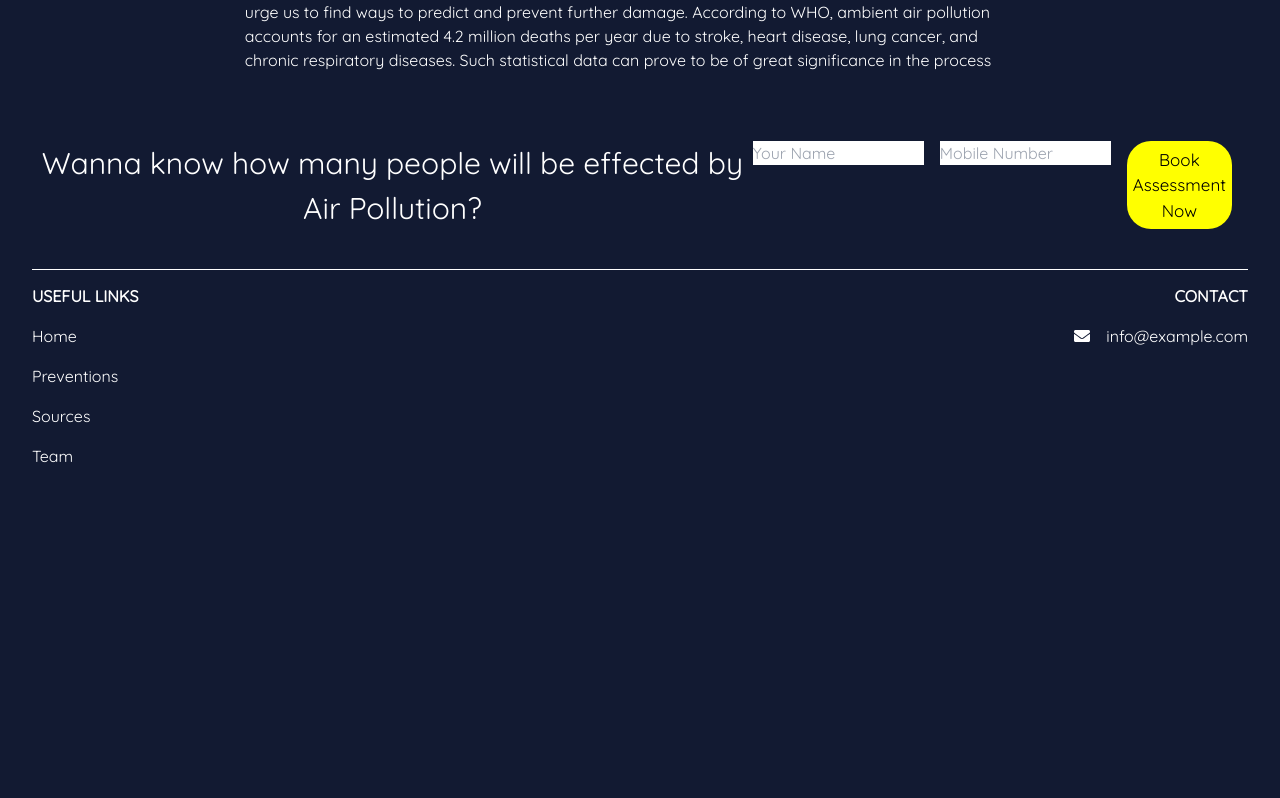
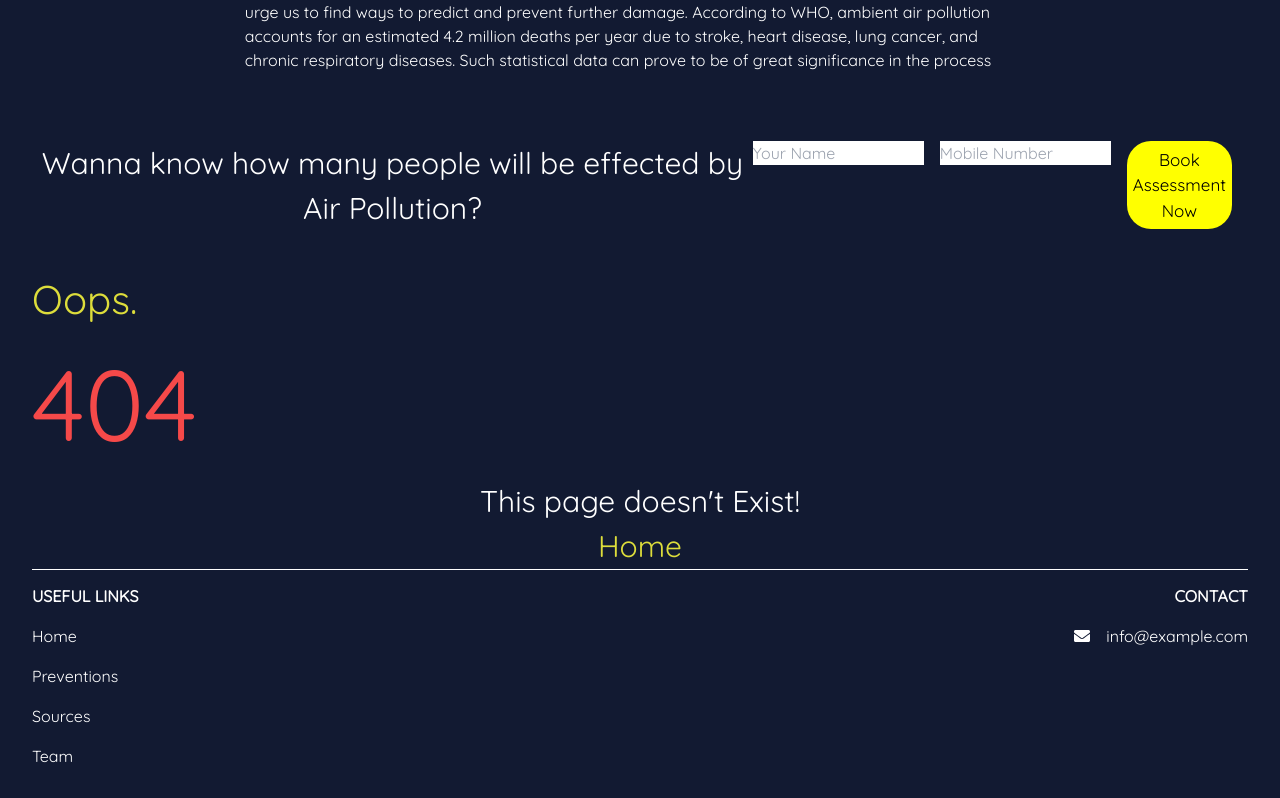
Before and after one commit to ad0rshcodes/air-pollution, a React (Create React App) app: page / in a window 1280 px wide. Shown: the part 880-1678 px from the top of the page. Before the commit the page ends 1378 px from the top, so only its background shows below. Built offline with nearby package versions, Linux system fonts and the light colour scheme.

Commit message:
feat: add not found page

```diff
--- a/src/App.js
+++ b/src/App.js
@@ -8,6 +8,7 @@ import HomePage from "./components/HomePage";
 import { BrowserRouter as Router, Routes, Route } from "react-router-dom";
 import PreventionPage from "./components/PreventionPage";
 import Sources from "./components/Sources";
+import NotFound from "./components/NotFound";
 
 //main function app
 function App() {
@@ -17,15 +18,17 @@ function App() {
       <div className="main App flex flex-col h-screen justify-between px-8">
       <Navbar />
       <Routes>
-        <Route path="/preventionpage" element={<PreventionPage />}></Route>
+        <Route exact path="/preventionpage" element={<PreventionPage />}></Route>
       </Routes>
       <Routes>
-      <Route path="/" element={<HomePage/>}></Route>
+      <Route exact path="/" element={<HomePage/>}></Route>
       </Routes>
       <Routes>
-        <Route path="/sources" element={<Sources/>}></Route>
+        <Route exact path="/sources" element={<Sources/>}></Route>
       </Routes>
-
+      <Routes>
+        <Route path="*" element = {<NotFound/>} />
+      </Routes>
 
       <Footer />
       </div>
--- /dev/null
+++ b/src/components/NotFound.jsx
@@ -0,0 +1,21 @@
+import "../index.css"
+export default function NotFound(){
+    return(
+        <>
+        <div>
+        <h1 className="nf-head">
+            Oops.
+        </h1>
+        <div className="nf-err">
+            404
+        </div>
+        </div>
+        <h1 className="nf-sub">
+            This page doesn't Exist!
+            <br></br>
+            <a className="nf-a" href="/"> Home</a>
+        </h1>
+
+        </>
+        );
+}
--- a/src/index.css
+++ b/src/index.css
@@ -84,3 +84,18 @@ body {
   text-align: center;
   font-size: 18px;
 }
+.nf-head{
+  color:rgb(221, 221, 59);
+  font-size: 40px;
+}
+.nf-err{
+  color:rgb(245, 73, 73);
+  font-size: 100px;
+}
+.nf-sub{
+  text-align: center;
+  font-size: 30px;
+}
+.nf-a{
+  color: rgb(221, 221, 59);
+}
```
